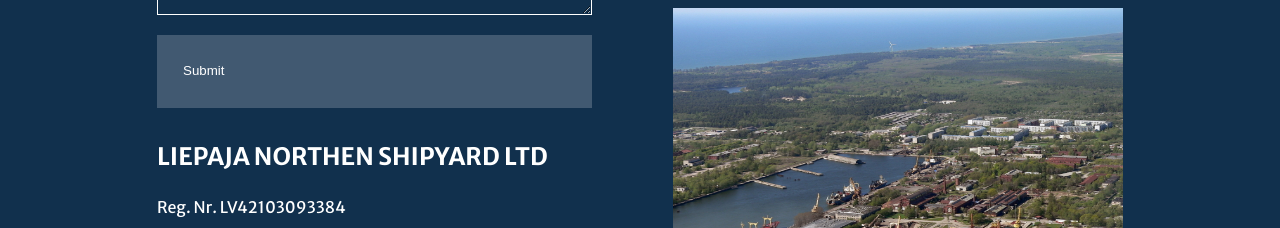
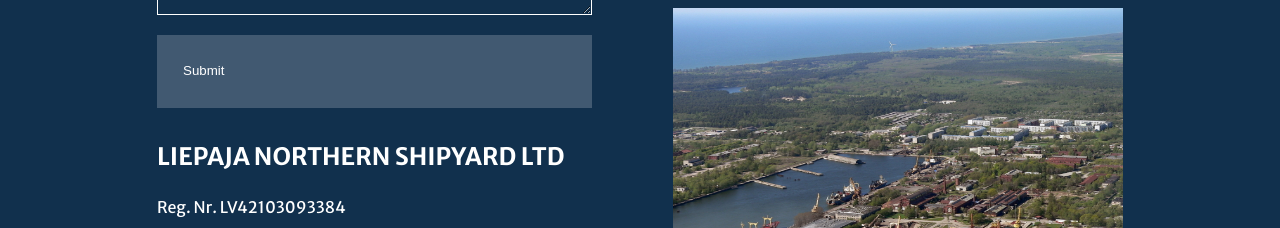
Before and after one commit to Sofiniks/LZK, a Next.js app: page /contacts in a window 1280 px wide. Shown: the part 1360-1588 px from the top of the page. Built offline with nearby package versions, Linux system fonts and the light colour scheme.

Commit message:
Coordinates change

```diff
--- a/src/app/components/sections/contactUs/ContactUsSection.tsx
+++ b/src/app/components/sections/contactUs/ContactUsSection.tsx
@@ -313,7 +313,7 @@
                 <iframe
                   width="100%"
                   height="100%"
-                  src="https://maps.google.com/maps?width=100%25&amp;height=340&amp;hl=en&amp;q=44D,%20Generala%20Baloza%20Str.%20Liepaja,%20Latvia+(LZK)&amp;t=&amp;z=14&amp;ie=UTF8&amp;iwloc=B&amp;output=embed"
+                  src="https://maps.google.com/maps?width=100%25&amp;height=600&amp;hl=en&amp;q=56.545028832063515,%2021.044497317571423+(My%20Business%20Name)&amp;t=&amp;z=14&amp;ie=UTF8&amp;iwloc=B&amp;output=embed"
                 ></iframe>
               </GoogleMapWrapper>
             </ImagesBlock>
@@ -323,7 +323,7 @@
               <iframe
                 width="100%"
                 height="100%"
-                src="https://maps.google.com/maps?width=100%25&amp;height=340&amp;hl=en&amp;q=44D,%20Generala%20Baloza%20Str.%20Liepaja,%20Latvia+(LZK)&amp;t=&amp;z=14&amp;ie=UTF8&amp;iwloc=B&amp;output=embed"
+                src="https://maps.google.com/maps?width=100%25&amp;height=600&amp;hl=en&amp;q=56.545028832063515,%2021.044497317571423+(My%20Business%20Name)&amp;t=&amp;z=14&amp;ie=UTF8&amp;iwloc=B&amp;output=embed"
               ></iframe>
             </GoogleMapWrapper>
             <ImageWrapper>
--- a/src/app/data/contacts.json
+++ b/src/app/data/contacts.json
@@ -1,6 +1,6 @@
 [
   {
-    "title": "Liepaja Northen Shipyard Ltd",
+    "title": "Liepaja Northern Shipyard Ltd",
     "address": "44D, Generala Baloza Str. Liepaja, LV-3402, Latvia",
     "registrationNumber": "Reg. Nr. LV42103093384",
     "email": "office@lzk.lv",
```
